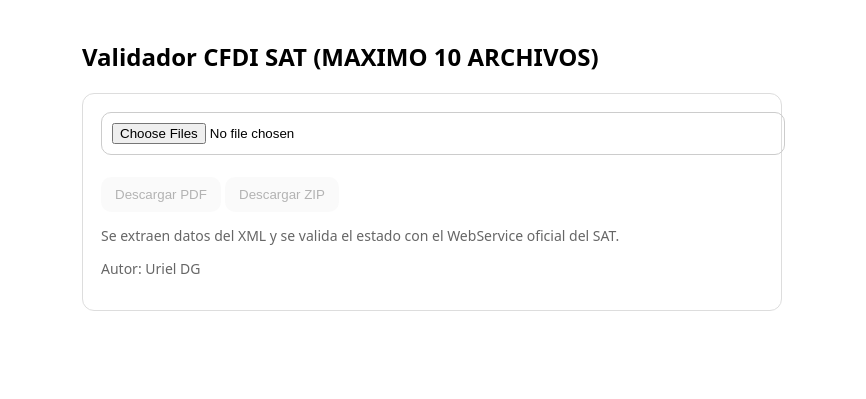
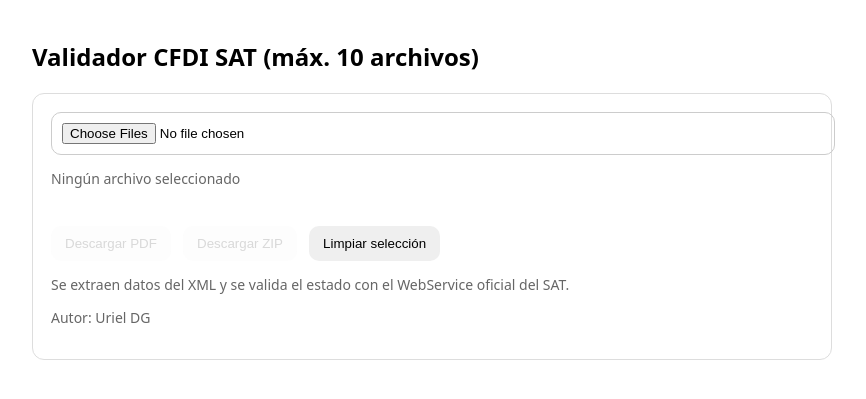
Before and after one commit to Urielullaby/validador-cfdi-sat, a Flask app: page / in a window 1280 px wide. Shown: the top 399 px of the page, without its empty margins (208-1074 px from the left). Run offline with Flask 3, Linux system fonts and the light colour scheme.

Commit message:
UI completa: selección acumulativa, lista y limpieza

```diff
--- a/static/control.js
+++ b/static/control.js
@@ -1,19 +1,84 @@
 const input = document.getElementById("xmlInput");
+const hiddenInput = document.getElementById("hiddenInput");
 const btnPdf = document.getElementById("btnPdf");
 const btnZip = document.getElementById("btnZip");
+const btnClear = document.getElementById("btnClear");
+const form = document.getElementById("formCFDI");
+const lista = document.getElementById("lista");
+const contador = document.getElementById("contador");
 
-input.addEventListener("change", () => {
-  const count = input.files.length;
+let dataTransfer = new DataTransfer();
 
-  // reset
+function renderLista() {
+  lista.innerHTML = "";
+
+  const files = Array.from(dataTransfer.files);
+  const count = files.length;
+
+  contador.textContent =
+    count === 0
+      ? "Ningún archivo seleccionado"
+      : `${count} archivo(s) seleccionado(s)`;
+
   btnPdf.disabled = true;
   btnZip.disabled = true;
 
-  if (count === 1) {
-    btnPdf.disabled = false;
+  if (count === 1) btnPdf.disabled = false;
+  if (count > 1) btnZip.disabled = false;
+
+  files.forEach((file, index) => {
+    const li = document.createElement("li");
+    li.textContent = file.name;
+
+    const del = document.createElement("span");
+    del.textContent = "x";
+    del.className = "remove";
+    del.onclick = () => {
+      eliminarArchivo(index);
+    };
+
+    li.appendChild(del);
+    lista.appendChild(li);
+  });
+
+  hiddenInput.files = dataTransfer.files;
+}
+
+function eliminarArchivo(index) {
+  const files = Array.from(dataTransfer.files);
+  dataTransfer = new DataTransfer();
+
+  files.forEach((f, i) => {
+    if (i !== index) dataTransfer.items.add(f);
+  });
+
+  renderLista();
+}
+
+input.addEventListener("change", () => {
+  for (const file of input.files) {
+    if (!file.name.toLowerCase().endsWith(".xml")) continue;
+
+    const existe = Array.from(dataTransfer.files)
+      .some(f => f.name === file.name);
+
+    if (!existe && dataTransfer.files.length < 10) {
+      dataTransfer.items.add(file);
+    }
   }
 
-  if (count > 1) {
-    btnZip.disabled = false;
-  }
+  input.value = "";
+  renderLista();
 });
+
+btnPdf.onclick = () => form.submit();
+btnZip.onclick = () => form.submit();
+
+btnClear.onclick = () => {
+  dataTransfer = new DataTransfer();
+  hiddenInput.files = dataTransfer.files;
+  lista.innerHTML = "";
+  contador.textContent = "Ningún archivo seleccionado";
+  btnPdf.disabled = true;
+  btnZip.disabled = true;
+};
--- a/templates/index.html
+++ b/templates/index.html
@@ -5,40 +5,82 @@
   <meta name="viewport" content="width=device-width,initial-scale=1" />
   <title>Validador CFDI SAT</title>
   <style>
-    body{font-family:system-ui,Segoe UI,Arial;max-width:700px;margin:40px auto;padding:0 16px}
-    .card{border:1px solid #ddd;border-radius:12px;padding:18px}
-    button{padding:10px 14px;border-radius:10px;border:0;cursor:pointer}
-    input{padding:10px;border-radius:10px;border:1px solid #ccc;width:100%}
-    .muted{color:#666;font-size:14px}
+    body{
+      font-family:system-ui,Segoe UI,Arial;
+      max-width:800px;
+      margin:40px auto;
+      padding:0 16px
+    }
+    .card{
+      border:1px solid #ddd;
+      border-radius:12px;
+      padding:18px
+    }
+    button{
+      padding:10px 14px;
+      border-radius:10px;
+      border:0;
+      cursor:pointer;
+      margin-right:8px
+    }
+    button:disabled{
+      opacity:.5;
+      cursor:not-allowed
+    }
+    input{
+      padding:10px;
+      border-radius:10px;
+      border:1px solid #ccc;
+      width:100%
+    }
+    ul{
+      margin-top:10px;
+      padding-left:20px
+    }
+    li{
+      margin-bottom:6px
+    }
+    .remove{
+      color:red;
+      cursor:pointer;
+      margin-left:10px
+    }
+    .muted{
+      color:#666;
+      font-size:14px
+    }
   </style>
 </head>
+
 <body>
-  <h2>Validador CFDI SAT (MAXIMO 10 ARCHIVOS)</h2>
+  <h2>Validador CFDI SAT (máx. 10 archivos)</h2>
+
   <div class="card">
-<form method="POST" enctype="multipart/form-data">
-  <input
-    type="file"
-    id="xmlInput"
-    name="xmls"
-    multiple
-    accept=".xml"
-    required
-  >
-  <br><br>
+    <form method="POST" enctype="multipart/form-data" id="formCFDI">
 
-  <button type="submit" id="btnPdf" disabled>
-    Descargar PDF
-  </button>
+      <!-- selector visible -->
+      <input type="file" id="xmlInput" accept=".xml" multiple>
 
-  <button type="submit" id="btnZip" disabled>
-    Descargar ZIP
-  </button>
-</form>
+      <!-- input real que se envía -->
+      <input type="file" name="xmls" id="hiddenInput" hidden multiple>
 
-<script src="/static/control.js"></script>
+      <p class="muted" id="contador">Ningún archivo seleccionado</p>
 
-<p class="muted">Se extraen datos del XML y se valida el estado con el WebService oficial del SAT.</p>
-<p class="muted">Autor: Uriel DG</p>
+      <ul id="lista"></ul>
+
+      <br>
+
+      <button type="button" id="btnPdf" disabled>Descargar PDF</button>
+      <button type="button" id="btnZip" disabled>Descargar ZIP</button>
+      <button type="button" id="btnClear">Limpiar selección</button>
+    </form>
+
+    <p class="muted">
+      Se extraen datos del XML y se valida el estado con el WebService oficial del SAT.
+    </p>
+    <p class="muted">Autor: Uriel DG</p>
   </div>
+
+  <script src="/static/control.js"></script>
 </body>
 </html>
```
